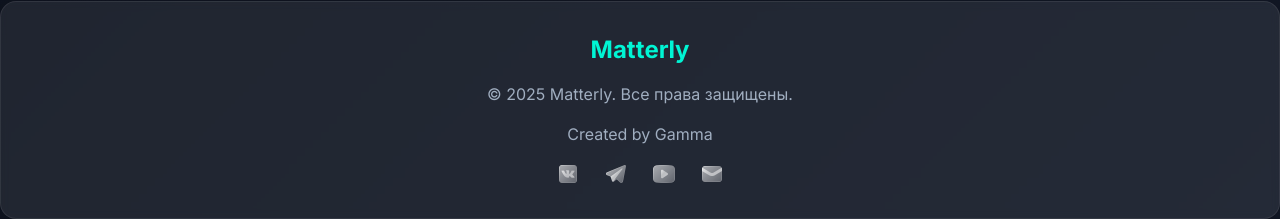
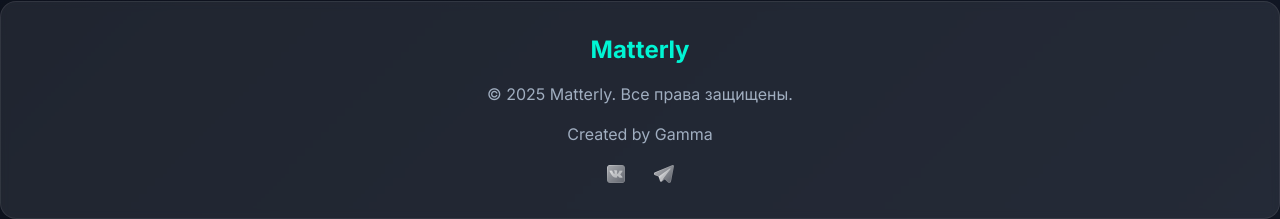
Before and after one commit to unlucky666god/Matterly, a Flask app: page /contacts in a window 1280 px wide. Shown: the part 1343-1562 px from the top of the page. Run offline with Flask 3, Linux system fonts and the light colour scheme; some libraries are stand-ins or nearby versions.

Commit message:
Update links

```diff
--- a/templates/base.html
+++ b/templates/base.html
@@ -216,25 +216,25 @@
             <p class="text-text-secondary mb-4">Created by Gamma</p>
             <div class="flex justify-center space-x-6">
                 <!-- ВКонтакте -->
-                <a href="https://vk.com/MatterlyRU" class="text-text-secondary hover:text-accent transition duration-300" target="_blank">
+                <a href="https://vk.com/romolso" class="text-text-secondary hover:text-accent transition duration-300" target="_blank">
                     <img src="/static/img/vk.png" alt="ВКонтакте" class="w-6 h-6">
                 </a>
 
                 <!-- Telegram -->
-                <a href="https://t.me/matterlyru" class="text-text-secondary hover:text-accent transition duration-300" target="_blank">
+                <a href="https://t.me/romolso" class="text-text-secondary hover:text-accent transition duration-300" target="_blank">
                     <img src="/static/img/tg.png" alt="Telegram" class="w-6 h-6">
                 </a>
 
-                <!-- YouTube -->
+                <!-- YouTube
                 <a href="#" class="text-text-secondary hover:text-accent transition duration-300" target="_blank">
                     <img src="/static/img/youtube.png" alt="YouTube" class="w-6 h-6">
-                </a>
+                </a>-->
 
-                <!-- Email -->
+                <!-- Email
                 <a href="mailto:hello@matterly.ru"
                     class="text-text-secondary hover:text-accent transition duration-300" target="_blank">
                     <img src="/static/img/mail.png" alt="Email" class="w-6 h-6">
-                </a>
+                </a> -->
             </div>
         </div>
     </footer>
```
